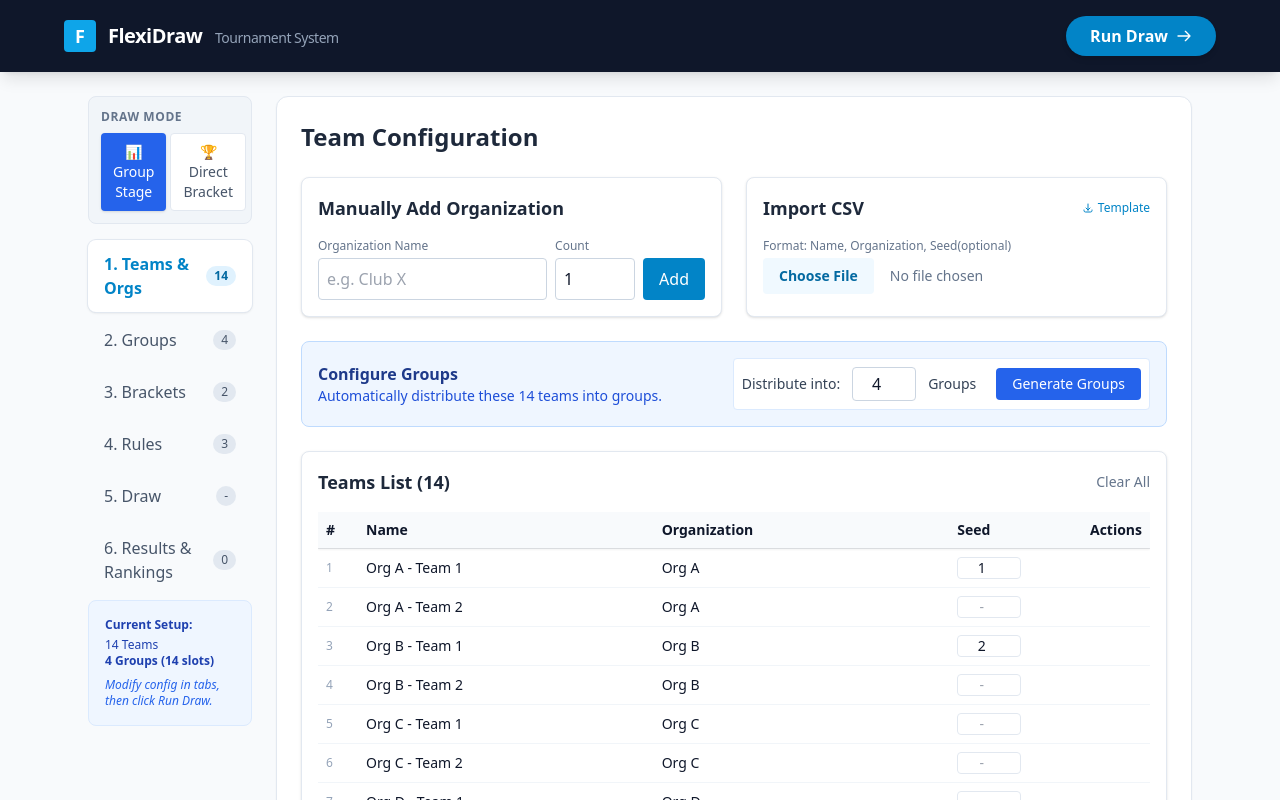
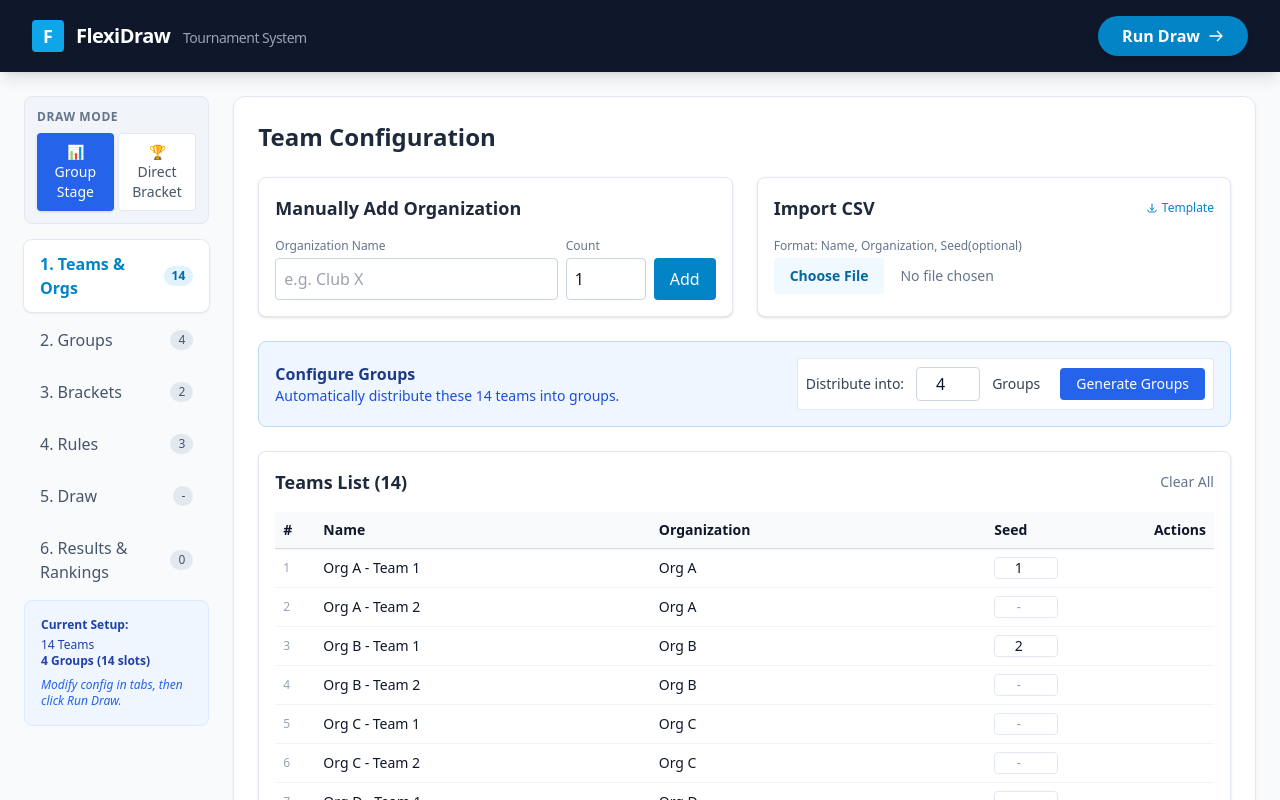
Before and after one commit to rayvernrv/AG-FlexiDraw, a React (Vite) app: page / in a window 1280 px wide. Shown: the top 800 px of the page. Built offline with nearby package versions, Linux system fonts and the light colour scheme.

Commit message:
Enhance UX: Increase max width of App container to utilize monitor space

```diff
--- a/App.tsx
+++ b/App.tsx
@@ -211,7 +211,7 @@ const App = () => {
     <div className="min-h-screen flex flex-col font-sans">
       {/* Header */}
       <header className="bg-slate-900 text-white p-4 shadow-lg sticky top-0 z-10">
-        <div className="max-w-6xl mx-auto flex items-center justify-between">
+        <div className="w-full xl:max-w-[1400px] 2xl:max-w-full mx-auto flex items-center justify-between px-4">
           <div className="flex items-center gap-3">
             <div className="w-8 h-8 bg-brand-500 rounded flex items-center justify-center font-bold text-lg">F</div>
             <h1 className="text-xl font-bold tracking-tight">FlexiDraw <span className="text-slate-400 font-normal text-sm ml-2">Tournament System</span></h1>
@@ -237,7 +237,7 @@ const App = () => {
       </header>
 
       {/* Main Content */}
-      <main className="flex-1 max-w-6xl w-full mx-auto p-4 md:p-6 grid grid-cols-1 md:grid-cols-12 gap-6">
+      <main className="flex-1 w-full xl:max-w-[1400px] 2xl:max-w-full mx-auto p-4 md:p-6 grid grid-cols-1 md:grid-cols-12 gap-6">
 
         {/* Sidebar Nav */}
         <nav className="md:col-span-3 lg:col-span-2 space-y-1">
```
